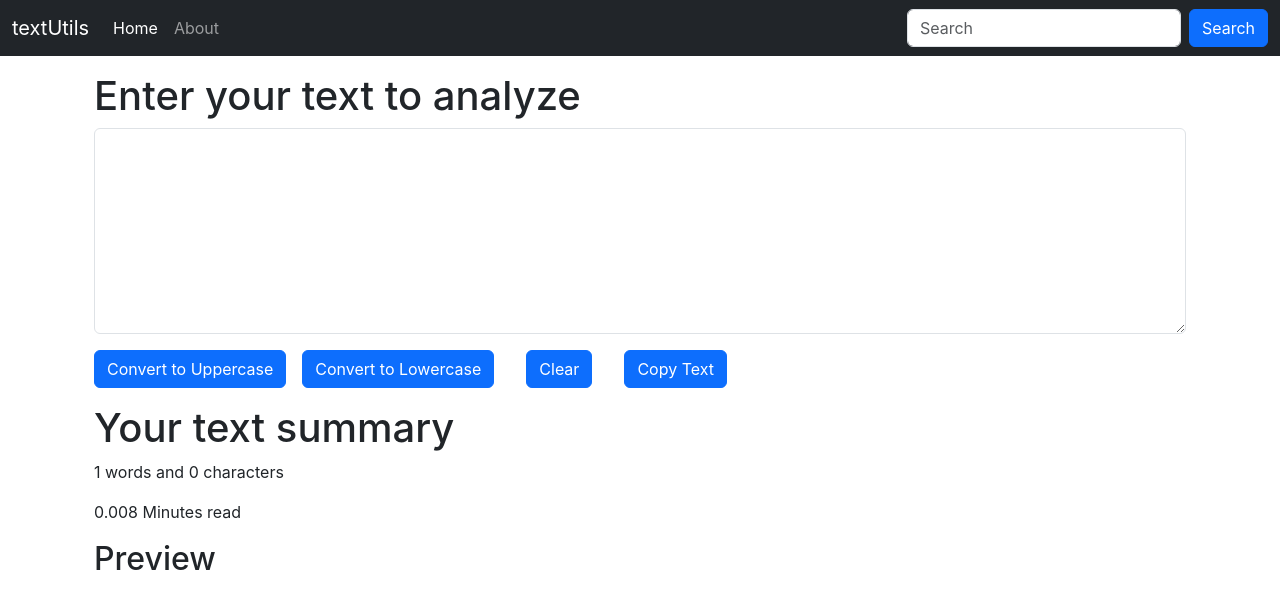
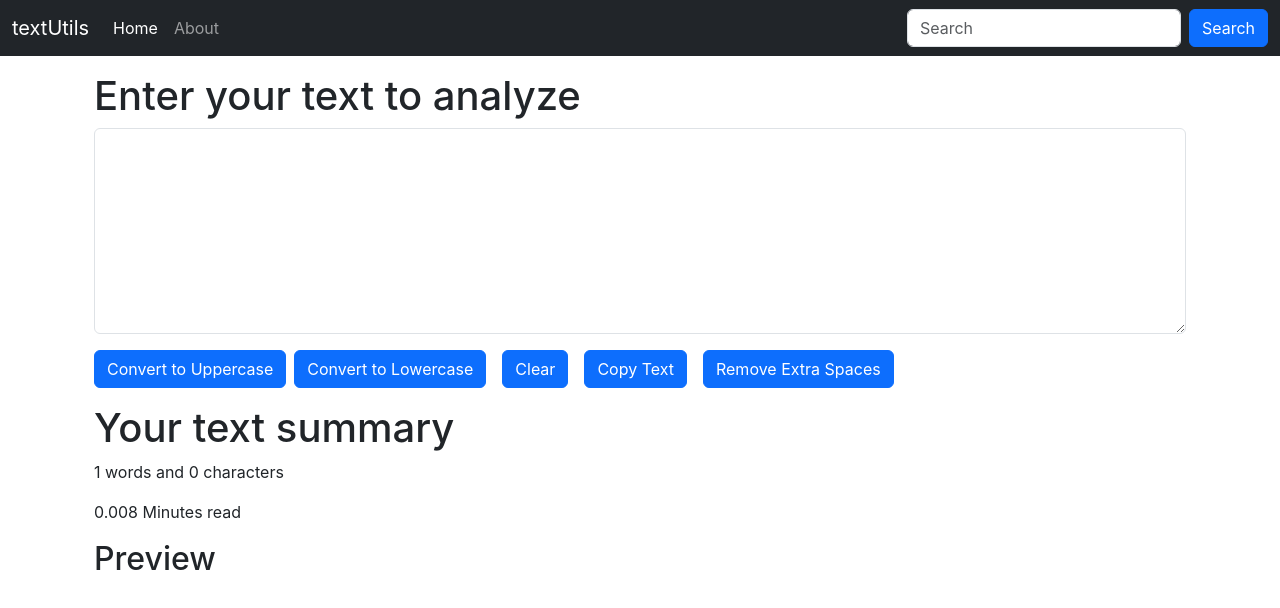
Before and after one commit to AnishBade/TextUtilities-App-React, a React (Create React App) app: page / in a window 1280 px wide. Shown: the top 608 px of the page. Built offline with nearby package versions, Linux system fonts and the light colour scheme.

Commit message:
handling extra spaces function added

```diff
--- a/src/components/TextForm.js
+++ b/src/components/TextForm.js
@@ -26,6 +26,11 @@
         navigator.clipboard.writeText(newText.value);
     }
 
+    const handleExtraSpaces=()=>{
+        let newText=text.split(/[ ]+/);
+        setText(newText.join(" "))
+    }
+
     const handleOnChange = (event) =>{
         // console.log("On change");
         setText(event.target.value)
@@ -41,9 +46,10 @@
                 <textarea className="form-control" id="myBox" value={text} onChange={handleOnChange} rows="8"></textarea>
             </div>
             <button className="btn btn-primary" onClick={handleUpClick}>Convert to Uppercase</button>
-            <button className="btn btn-primary mx-3" onClick={handleLoClick}>Convert to Lowercase</button>
-            <button className="btn btn-primary mx-3" onClick={handleClearClick}>Clear</button>
-            <button className="btn btn-primary mx-3" onClick={handleCopyClick}>Copy Text</button>
+            <button className="btn btn-primary mx-2" onClick={handleLoClick}>Convert to Lowercase</button>
+            <button className="btn btn-primary mx-2" onClick={handleClearClick}>Clear</button>
+            <button className="btn btn-primary mx-2" onClick={handleCopyClick}>Copy Text</button>
+            <button className="btn btn-primary mx-2" onClick={handleExtraSpaces}>Remove Extra Spaces</button>
 
         </div>
         <div className="container my-3">
```
